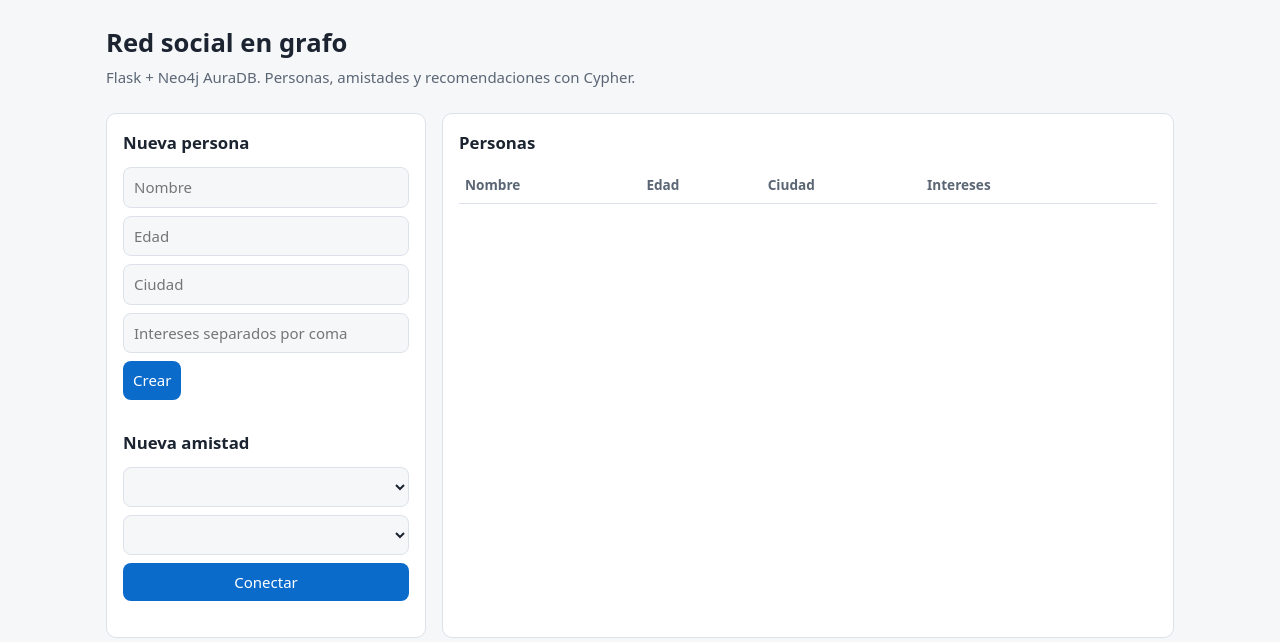
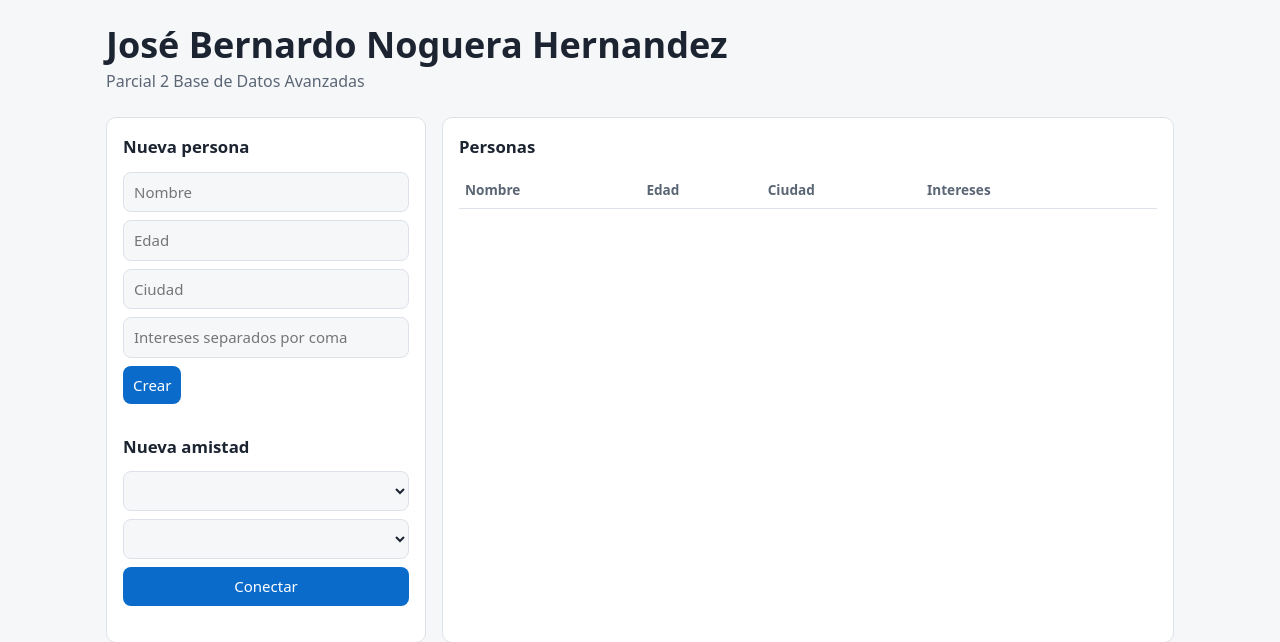
Before and after one commit to jbnh15/Parcial-2-Base-de-datos, a Flask app: page / in a window 1280 px wide. Shown: the top 642 px of the page. Run offline with Flask 3, Linux system fonts and the light colour scheme; data that the repository does not hold is empty.

Commit message:
feat: muestra nombre y parcial en el encabezado de la interfaz

```diff
--- a/red-social-neo4j/static/style.css
+++ b/red-social-neo4j/static/style.css
@@ -5,7 +5,7 @@
 * { box-sizing: border-box; }
 body { margin:0; background:var(--bg); color:var(--ink); font:15px/1.5 system-ui, sans-serif; }
 header { padding:24px 16px 8px; max-width:1100px; margin:auto; }
-h1 { margin:0; font-size:1.6rem; } header p { margin:4px 0 0; color:var(--mute); }
+h1 { margin:0; font-size:2.25rem; line-height:1.15; } header p { margin:4px 0 0; color:var(--mute); font-size:1rem; }
 main { display:grid; grid-template-columns:320px 1fr; gap:16px; max-width:1100px; margin:auto; padding:16px; }
 section { background:var(--card); border:1px solid var(--line); border-radius:10px; padding:16px; }
 section.ancho { grid-column:1 / -1; }
--- a/red-social-neo4j/templates/index.html
+++ b/red-social-neo4j/templates/index.html
@@ -8,8 +8,8 @@
 </head>
 <body>
   <header>
-    <h1>Red social en grafo</h1>
-    <p>Flask + Neo4j AuraDB. Personas, amistades y recomendaciones con Cypher.</p>
+    <h1>José Bernardo Noguera Hernandez</h1>
+    <p>Parcial 2 Base de Datos Avanzadas</p>
   </header>
   <main>
     <section>
```
